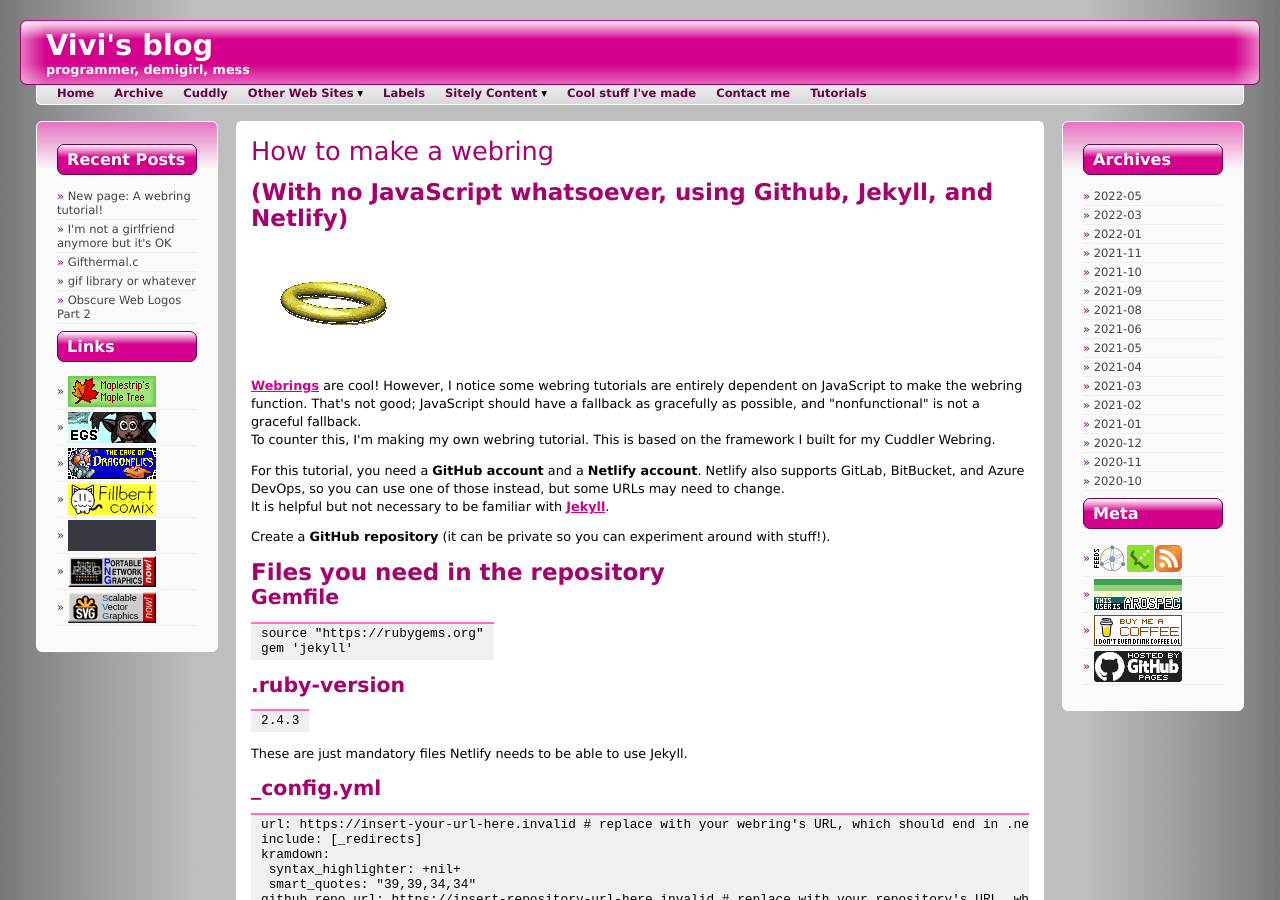
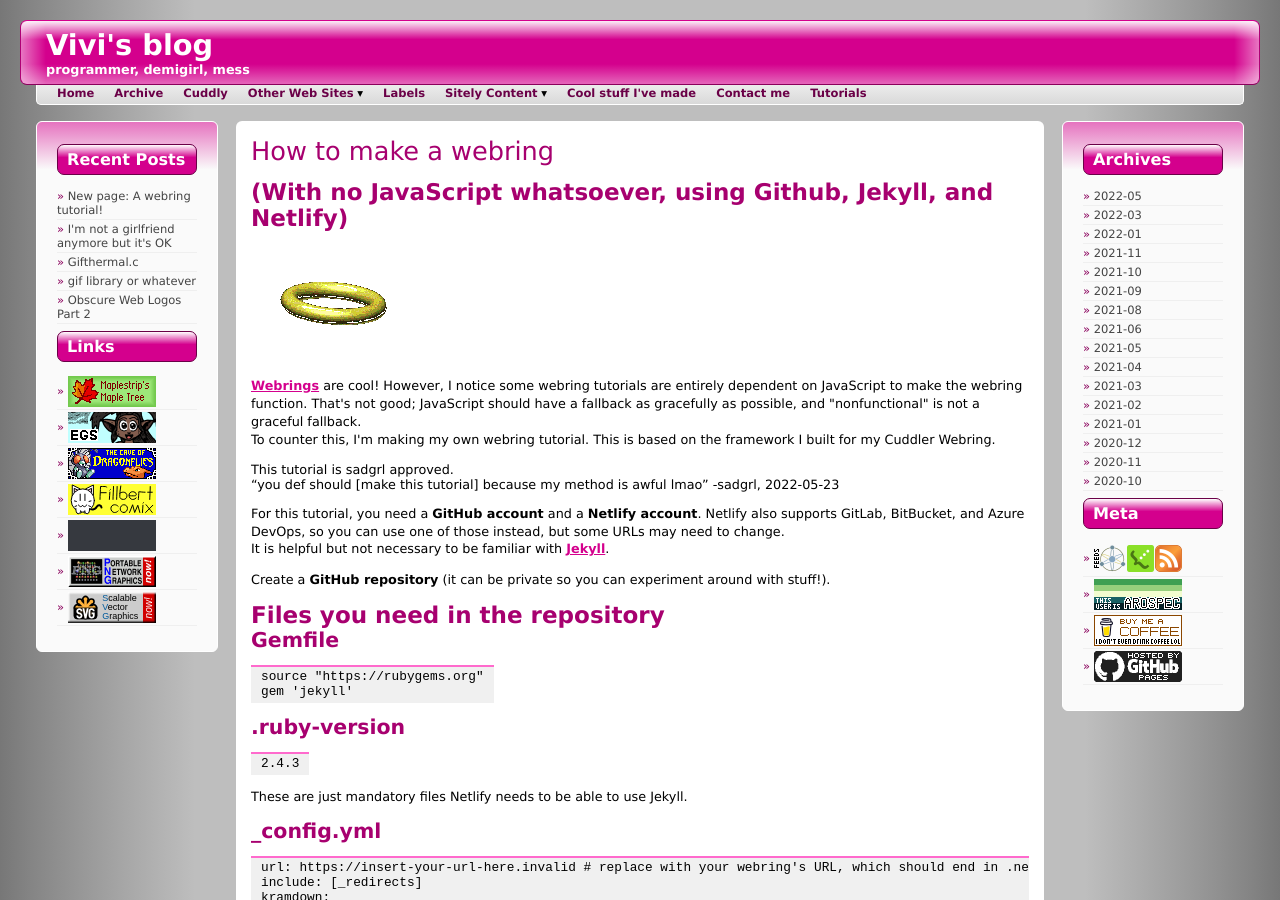
Before and after one commit to mincerafter42/mincerafter42.github.io, a Jekyll site: the page built from tutorial/webring.md, in a window 1280 px wide and 900 px high. Built offline with Jekyll 4.4.1, drawn with Linux system fonts in a browser that asks for light colours.

Commit message:
Added sadgrl approved info :p

```diff
--- a/tutorial/webring.md
+++ b/tutorial/webring.md
@@ -7,6 +7,11 @@ title: How to make a webring
 [Webrings](https://en.wikipedia.org/wiki/Webring) are cool! However, I notice some webring tutorials are entirely dependent on JavaScript to make the webring function.
 That's not good; JavaScript should have a fallback as gracefully as possible, and "nonfunctional" is not a graceful fallback.
 To counter this, I'm making my own webring tutorial. This is based on the framework I built for my Cuddler Webring.
+
+<aside>
+This tutorial is sadgrl approved.<br>
+<q>you def should [make this tutorial] because my method is awful lmao</q> -sadgrl, 2022-05-23
+</aside>
 
 For this tutorial, you need a <b>GitHub account</b> and a <b>Netlify account</b>.
 Netlify also supports GitLab, BitBucket, and Azure DevOps, so you can use one of those instead, but some URLs may need to change.
```
